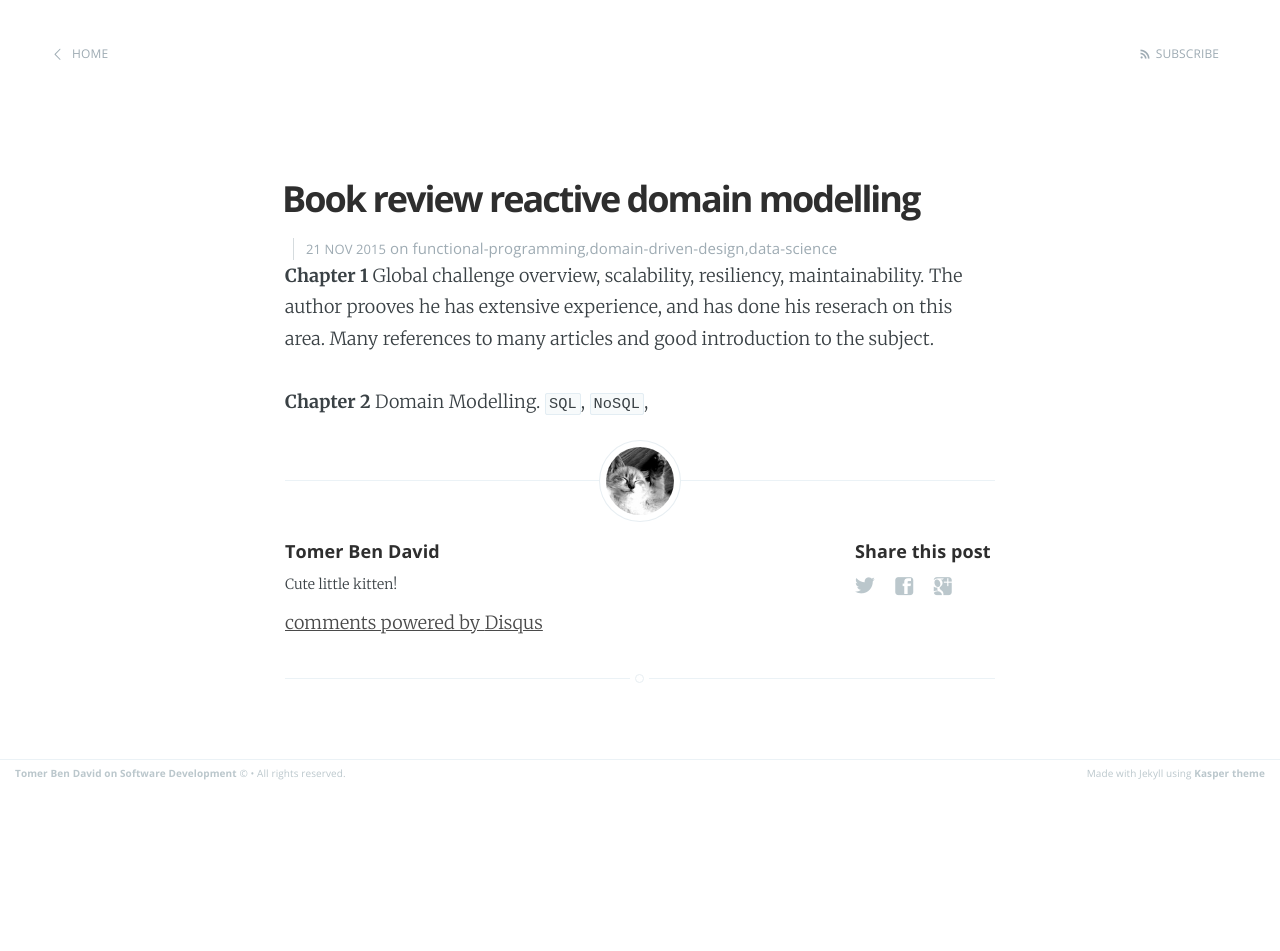
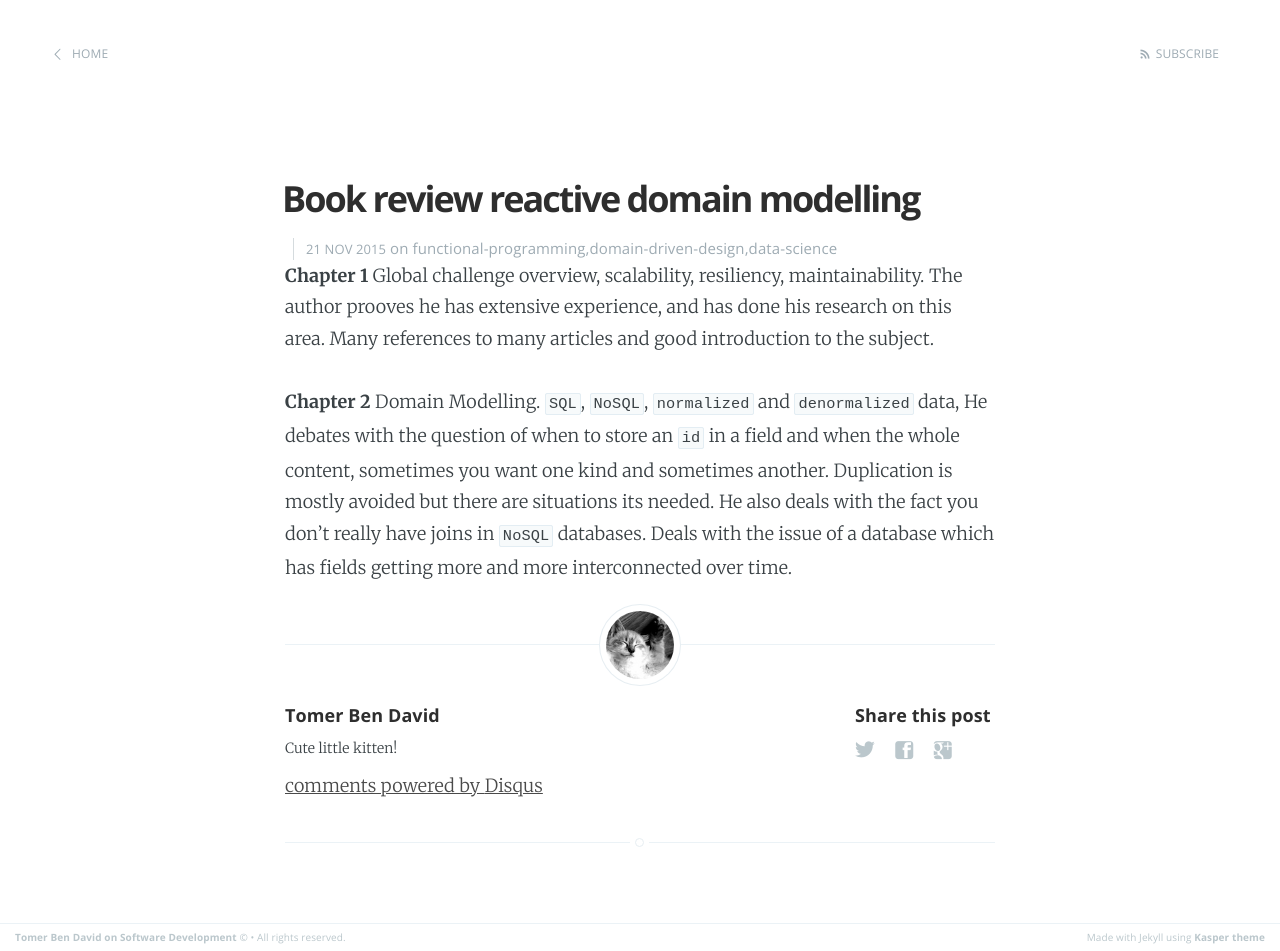
Before and after one commit to tomer-ben-david/tomer-ben-david.github.io.jekyll, a Jekyll site: the page built from _posts/2015-11-21-book-review-designing-data-intensive-applications.markdown, in a window 1280 px wide. Built offline with Jekyll 4.4.1, drawn with Linux system fonts in a browser that asks for light colours; Markdown is read by kramdown in place of the engine named in the settings; comment, search, counter and statistics services are not loaded; before the commit the page ends 900 px from its top, so only the background shows below that.

Commit message:
designing intensive data applications

```diff
--- a/_posts/2015-11-21-book-review-designing-data-intensive-applications.markdown
+++ b/_posts/2015-11-21-book-review-designing-data-intensive-applications.markdown
@@ -5,6 +5,6 @@ date:   2015-11-21 22:18:00
 categories: functional-programming,domain-driven-design,data-science
 comments: true
 ---
-**Chapter 1** Global challenge overview, scalability, resiliency, maintainability.  The author prooves he has extensive experience, and has done his reserach on this area.  Many references to  many articles and good introduction to the subject.
+**Chapter 1** Global challenge overview, scalability, resiliency, maintainability.  The author prooves he has extensive experience, and has done his research on this area.  Many references to  many articles and good introduction to the subject.
 
-**Chapter 2** Domain Modelling.  `SQL`, `NoSQL`,
+**Chapter 2** Domain Modelling.  `SQL`, `NoSQL`, `normalized` and `denormalized` data, He debates with the question of when to store an `id` in a field and when the whole content, sometimes you want one kind and sometimes another.  Duplication is mostly avoided but there are situations its needed.  He also deals with the fact you don't really have joins in `NoSQL` databases.  Deals with the issue of a database which has fields getting more and more interconnected over time.
```
Also changed, not shown: _posts/2015-11-21-the-big-debates-of-software-development.md (added, +13 -0 lines).
